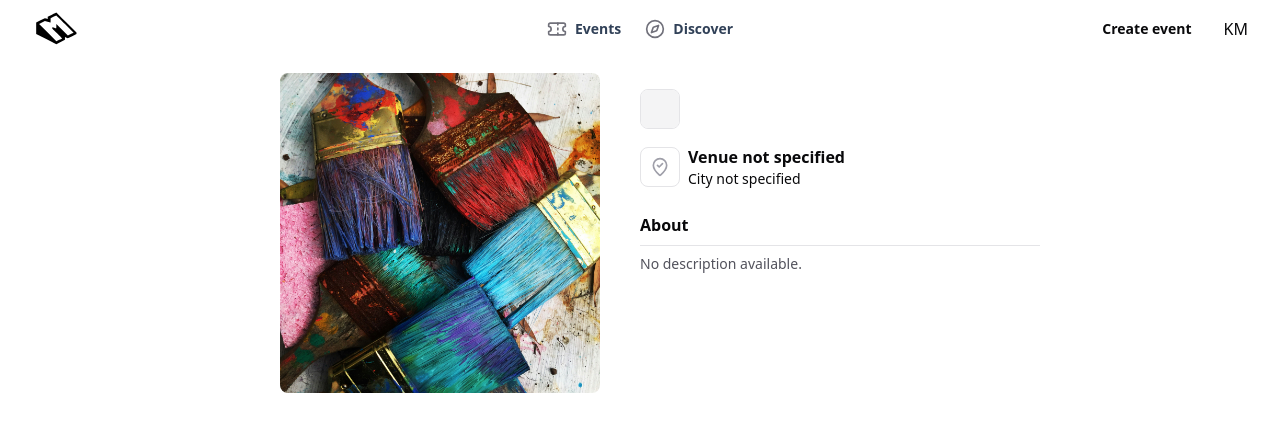
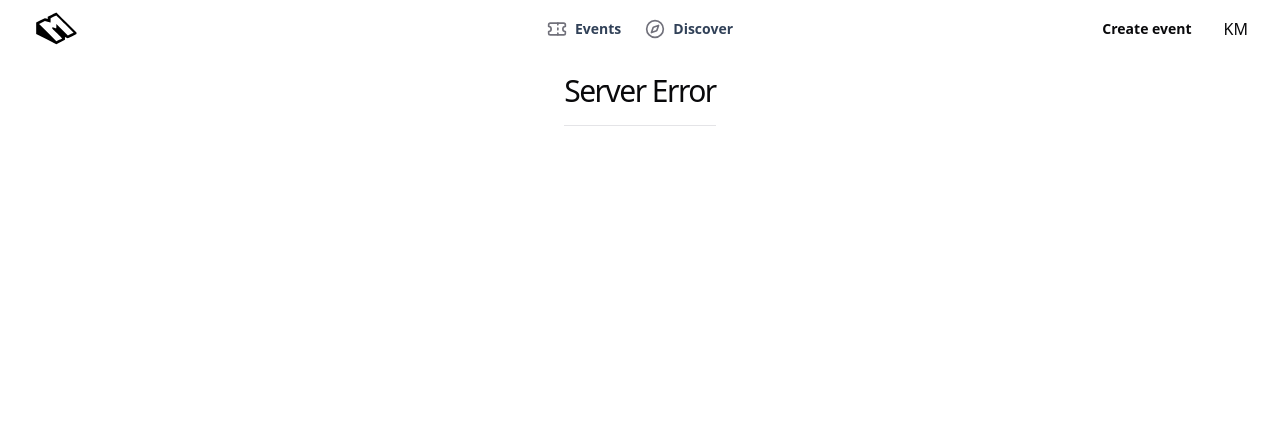
Before and after one commit to kazmonroy/mingo, a React (Vite) app in the folder client/: page /server-error in a window 1280 px wide. Shown: the top 432 px of the page. Built offline with nearby package versions, Linux system fonts and the light colour scheme; no server answers.

Commit message:
Add ServerError component and update routing for error handling

```diff
--- /dev/null
+++ b/client/src/features/errors/ServerError.tsx
@@ -0,0 +1,25 @@
+import { useLocation } from 'react-router';
+
+export const ServerError = () => {
+  const { state } = useLocation();
+
+  return (
+    <div className='mx-auto mt-4 px-4 lg:px-6 w-full md:w-fit'>
+      {state?.error ? (
+        <>
+          <h1 className='font-display pb-4 mb-4 border-b text-3xl font-medium tracking-tighter sm:text-3xl'>
+            {state?.error.message || 'There has been an error'}
+          </h1>
+
+          <p className='text-zinc-600 font-mono text-md'>
+            {state?.error?.details || 'Internal server error'}
+          </p>
+        </>
+      ) : (
+        <h2 className='font-display pb-4 mb-4 border-b text-3xl font-medium tracking-tighter sm:text-3xl'>
+          Server Error
+        </h2>
+      )}
+    </div>
+  );
+};
```
Also changed, not shown: client/src/app/router/Routes.tsx (+10 -1 lines).
